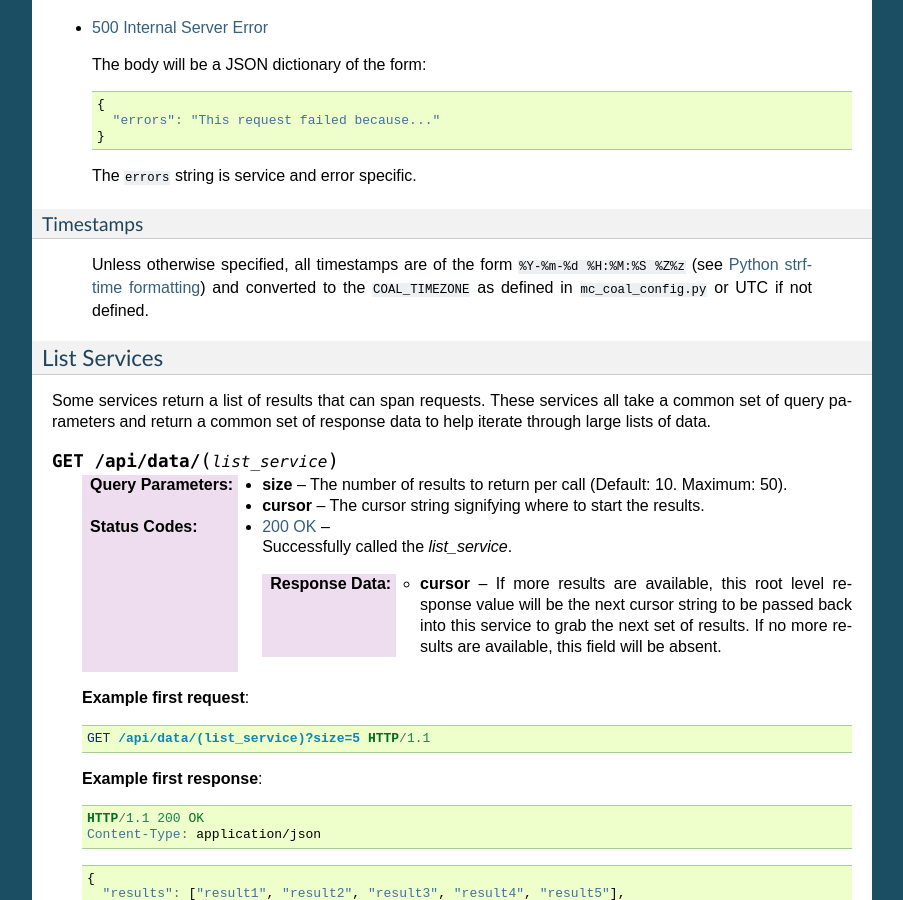
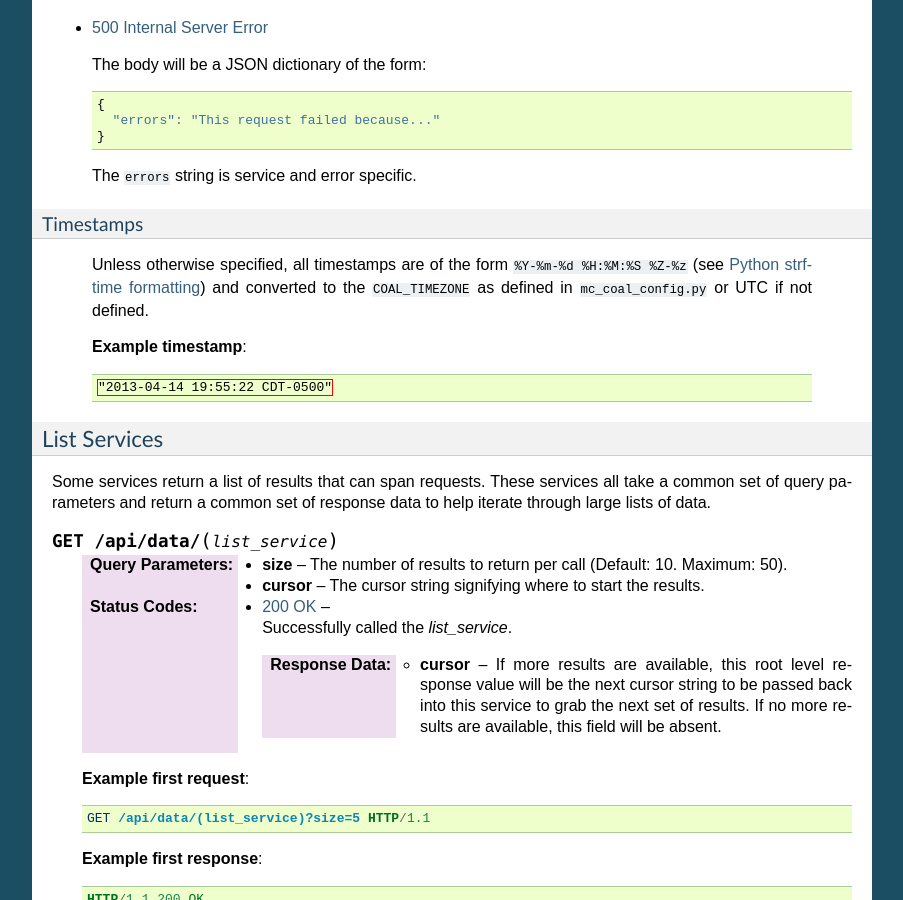
Before and after one commit to atmasphere/mc-coal, a Sphinx documentation site: the page built from docs/source/data_api.rst, in a window 1280 px wide and 900 px high, scrolled down 1986 px. Shown: the whole window, without its empty margins (198-1101 px from the left). Built offline with Sphinx 7.4.7, drawn with Linux system fonts in a browser that asks for light colours.

```diff
--- a/docs/source/data_api.rst
+++ b/docs/source/data_api.rst
@@ -136,7 +136,13 @@ Status Codes
 Timestamps
 ^^^^^^^^^^
 
-  Unless otherwise specified, all timestamps are of the form ``%Y-%m-%d %H:%M:%S %Z%z`` (see `Python strftime formatting <http://docs.python.org/2/library/datetime.html#strftime-and-strptime-behavior>`_) and converted to the ``COAL_TIMEZONE`` as defined in ``mc_coal_config.py`` or UTC if not defined.
+  Unless otherwise specified, all timestamps are of the form ``%Y-%m-%d %H:%M:%S %Z-%z`` (see `Python strftime formatting <http://docs.python.org/2/library/datetime.html#strftime-and-strptime-behavior>`_) and converted to the ``COAL_TIMEZONE`` as defined in ``mc_coal_config.py`` or UTC if not defined.
+
+  **Example timestamp**:
+
+  .. sourcecode:: http
+
+    "2013-04-14 19:55:22 CDT-0500"
 
 .. _list:
 
```
Also changed, not shown: 1 other file.
